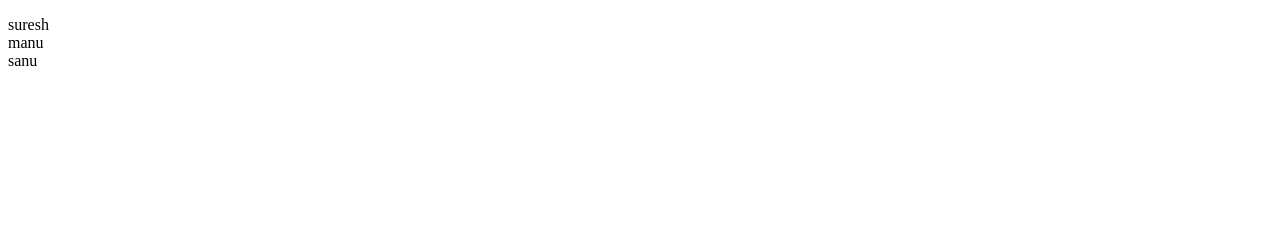
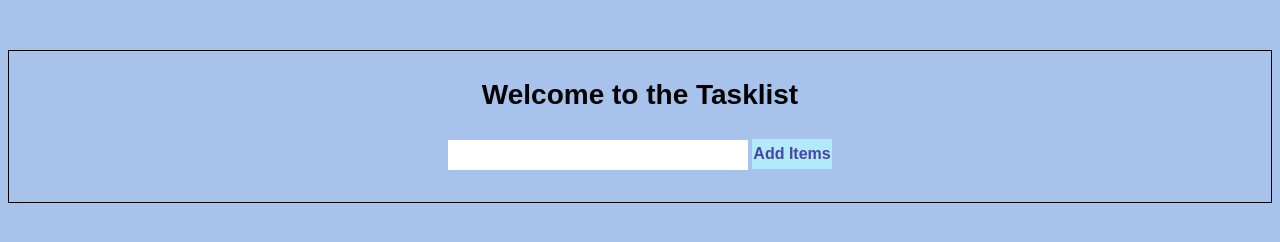
Before and after one commit to sureshkumarks1/js, a plain HTML site: page index.html in a window 1280 px wide. Drawn offline with Linux system fonts and the light colour scheme.

Commit message:
updated files index app.js style.css

```diff
--- a/app.js
+++ b/app.js
@@ -1,7 +1,20 @@
-let names = ["suresh", "manu", "sanu"];
 
-let kitchenitemselect = document.querySelector(".kitchenitemlist");
-let allli = document.querySelectorAll("li");
+let kitchenItemSelect = document.querySelector(".kitchenitemlist");
+let kitchenInput = document.querySelector(".kitcheninput");
+let submit = document.querySelector(".submit");
+
+function valueFromDom(){
+    let li = kitchenInput.value;
+
+    console.log(li);
+
+}
+
+submit.addEventListener("click", valueFromDom);
+
+
+
+
 //console.log(allli);
 // allli[0].innerText = names[0];
 /*
@@ -12,9 +25,3 @@ for(let powder of names){
     console.log(powder);
 }
 */
-names.forEach(function(powder){
-    let li = document.createElement("li");
-    li.innerText = powder;
-    kitchenitemselect.appendChild(li);
-    // console.log(powder);
-});
--- a/index.html
+++ b/index.html
@@ -6,8 +6,22 @@
 </head>
 <body>
 
-  <ul class="kitchenitemlist">
-  </ul>
+  <div class="container">
+    <h3 class="heading">Welcome to the Tasklist</h3>
+    <div class="inputsection">
+      <input type="text" class="kitcheninput"/>
+      <button class="submit">Add Items</button>
+
+    <div class="itemslist">
+      <ul class="kitchenitemlist">
+      </ul>
+    </div>
+  </div>
+
+
+  </div>
+
+
 
   <script src="app.js"></script>
 </body>
--- a/style.css
+++ b/style.css
@@ -3,7 +3,61 @@
     padding : 0px;
     box-sizing: border-box;
 }
-.heading h2{
-    color:green;
-    font-size: 26px;
+body{
+    background-color: #a7c2eb;
+
 }
+.container{
+    display: flex;
+    justify-content: center;
+    /* height: 600px; */
+    /* align-items: flex-start; */
+    margin-top: 50px;
+    flex-direction: column;
+    border: 1px solid black;
+}
+.inputsection{
+    justify-items: center;
+    /* border: 1px solid black; */
+    align-items: center;
+    margin:  0px auto;
+
+}
+.inputsection input{
+    outline: none;
+    width: 300px;
+    height: 30px;
+    padding: 10px;
+}
+.inputsection button{
+    outline: none;
+    width: 80px;
+    font-size: 16px;
+
+    font-weight: bold;
+    height: 30px;
+    /* padding: 10px; */
+    color: #4b44a8;
+    background-color: #b1ebfa;
+}
+.heading{
+    font-size: 28px;
+    font-family: Arial, Helvetica, sans-serif;
+    color: black;
+    text-align: center;
+}
+.itemslist{
+    display: flex;
+    align-items: center;
+}
+.itemslist li{
+    width: 385px;
+    height: 40px;
+    padding: 10px;
+    background-color: #ec427b;
+    list-style-type: none;
+    margin-bottom: 10px;
+    font-family: Cambria, Cochin, Georgia, Times, 'Times New Roman', serif ;
+    font-size: 16px;
+
+}
```
